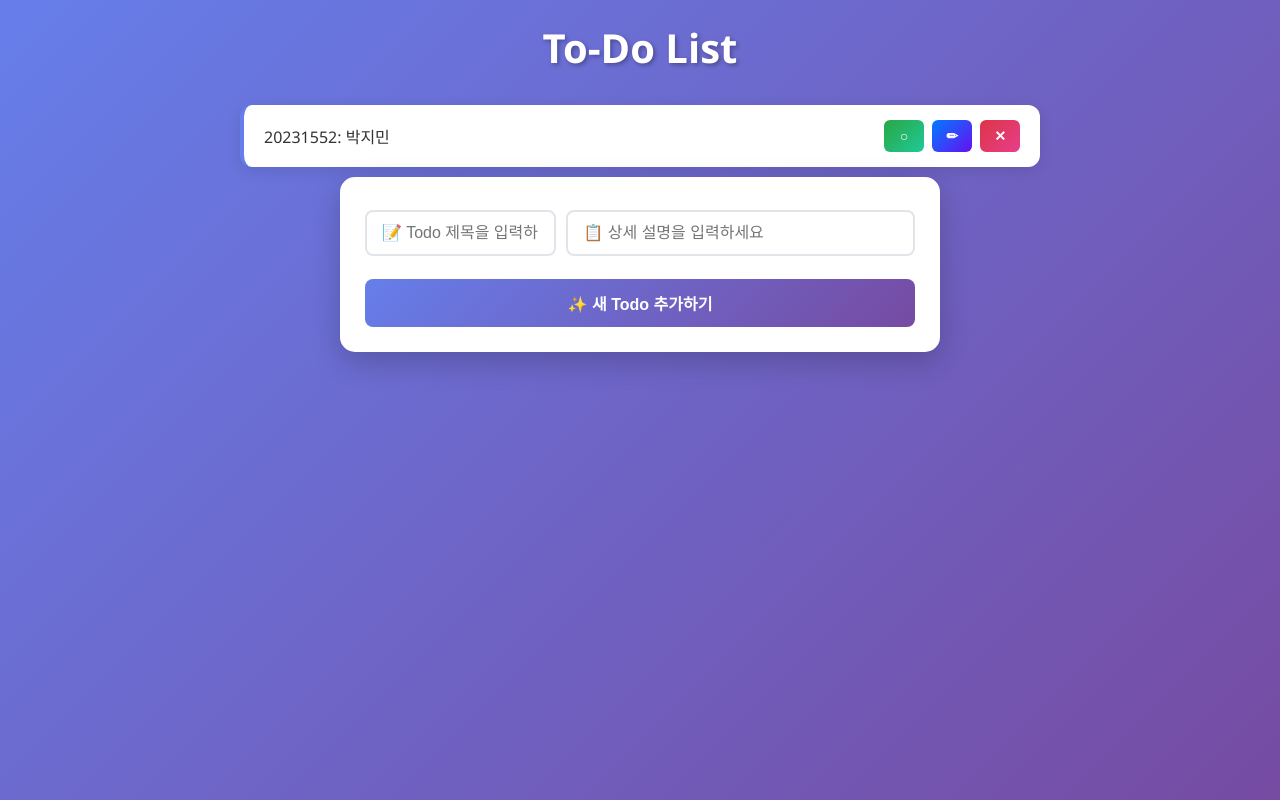
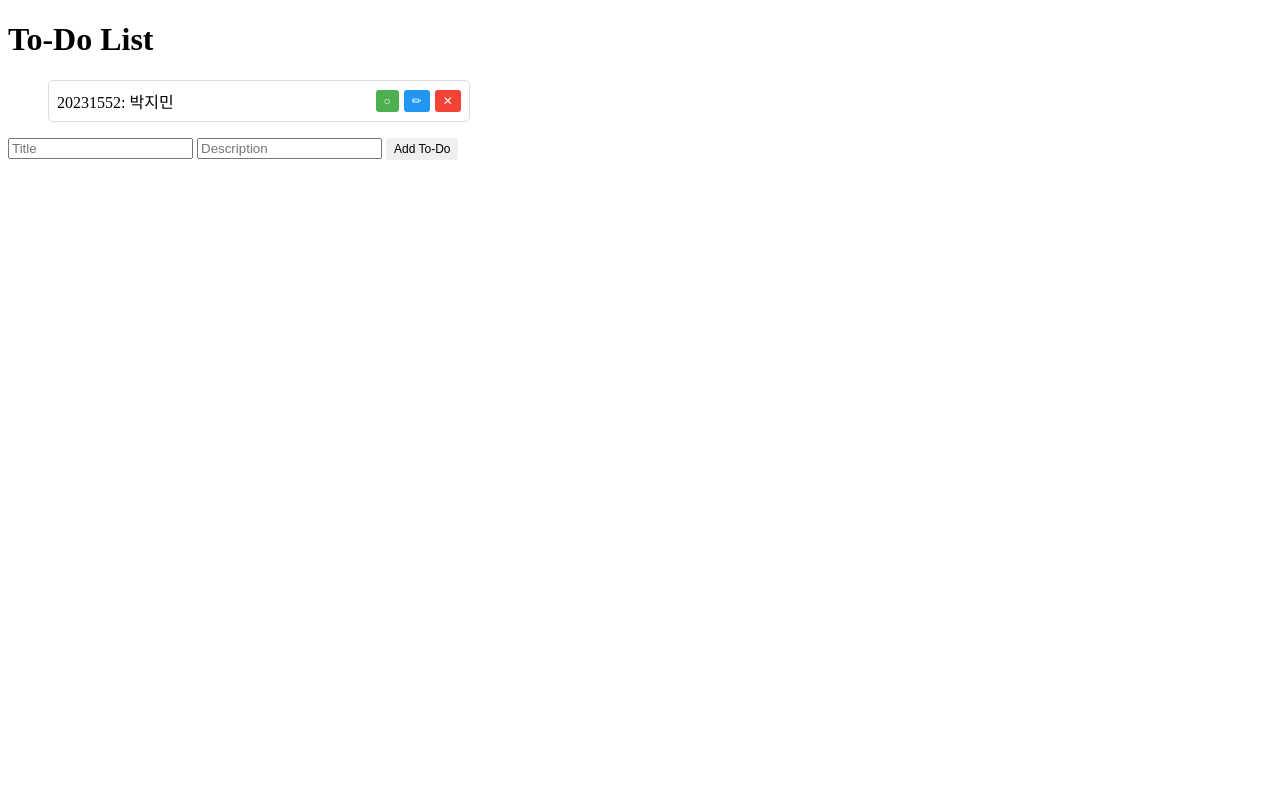
Before and after one commit to zzmnxn/DevOps_Course, a FastAPI app: page / in a window 1280 px wide. Run offline with FastAPI, Linux system fonts and the light colour scheme.

Commit message:
[Fix] : 에러 개선

```diff
--- a/FastApi_Todos/templates/index.html
+++ b/FastApi_Todos/templates/index.html
@@ -5,180 +5,52 @@
     <meta name="viewport" content="width=device-width, initial-scale=1.0">
     <title>To-Do List</title>
     <style>
-        * {
-            margin: 0;
-            padding: 0;
-            box-sizing: border-box;
+        .completed {
+            text-decoration: line-through;
+            opacity: 0.6;
+            background-color: #f0f0f0;
         }
-
-        body {
-            font-family: 'Segoe UI', Tahoma, Geneva, Verdana, sans-serif;
-            background: linear-gradient(135deg, #667eea 0%, #764ba2 100%);
-            min-height: 100vh;
-            padding: 20px;
-        }
-
-        h1 {
-            text-align: center;
-            color: white;
-            margin-bottom: 30px;
-            font-size: 2.5em;
-            text-shadow: 2px 2px 4px rgba(0,0,0,0.3);
-        }
-
-        #todo-form {
-            background: white;
-            padding: 25px;
-            border-radius: 15px;
-            box-shadow: 0 10px 30px rgba(0,0,0,0.2);
-            margin-bottom: 30px;
-            max-width: 600px;
-            margin-left: auto;
-            margin-right: auto;
-        }
-
-        #todo-form input {
-            width: 100%;
-            padding: 12px 15px;
-            margin: 8px 0;
-            border: 2px solid #e1e5e9;
-            border-radius: 8px;
-            font-size: 16px;
-            transition: border-color 0.3s ease;
-        }
-
-        #todo-form input:focus {
-            outline: none;
-            border-color: #667eea;
-            box-shadow: 0 0 0 3px rgba(102, 126, 234, 0.1);
-        }
-
-        #todo-form button {
-            width: 100%;
-            padding: 12px;
-            background: linear-gradient(135deg, #667eea 0%, #764ba2 100%);
-            color: white;
-            border: none;
-            border-radius: 8px;
-            font-size: 16px;
-            font-weight: bold;
-            cursor: pointer;
-            transition: transform 0.2s ease, box-shadow 0.2s ease;
-        }
-
-        #todo-form button:hover {
-            transform: translateY(-2px);
-            box-shadow: 0 5px 15px rgba(102, 126, 234, 0.4);
-        }
-
-        #todo-list {
-            list-style: none;
-            max-width: 800px;
-            margin: 0 auto;
-        }
-
         .todo-item {
-            background: white;
-            padding: 15px 20px;
-            margin: 10px 0;
-            border-radius: 12px;
-            box-shadow: 0 4px 15px rgba(0,0,0,0.1);
+            padding: 8px;
+            margin: 3px 0;
+            border: 1px solid #ddd;
+            border-radius: 5px;
             display: flex;
             justify-content: space-between;
             align-items: center;
-            transition: all 0.3s ease;
-            border-left: 4px solid #667eea;
+            max-width: 33%;
+            min-width: 300px;
         }
-
-        .todo-item:hover {
-            transform: translateY(-2px);
-            box-shadow: 0 8px 25px rgba(0,0,0,0.15);
-        }
-
-        .completed {
-            text-decoration: line-through;
-            opacity: 0.6;
-            background-color: #f8f9fa;
-            border-left-color: #28a745;
-        }
-
         .todo-content {
             flex-grow: 1;
             cursor: pointer;
-            font-size: 16px;
-            color: #333;
-            transition: color 0.3s ease;
+            white-space: nowrap;
+            overflow: hidden;
+            text-overflow: ellipsis;
+            max-width: 200px;
         }
-
-        .todo-content:hover {
-            color: #667eea;
-        }
-
         .todo-buttons {
             display: flex;
-            gap: 8px;
+            gap: 5px;
         }
-
         button {
-            padding: 8px 12px;
+            padding: 4px 8px;
             border: none;
-            border-radius: 6px;
+            border-radius: 3px;
             cursor: pointer;
-            font-size: 14px;
-            font-weight: bold;
-            transition: all 0.2s ease;
-            min-width: 40px;
+            font-size: 12px;
         }
-
         .toggle-btn {
-            background: linear-gradient(135deg, #28a745, #20c997);
+            background-color: #4CAF50;
             color: white;
         }
-
-        .toggle-btn:hover {
-            transform: scale(1.1);
-            box-shadow: 0 4px 12px rgba(40, 167, 69, 0.4);
-        }
-
         .edit-btn {
-            background: linear-gradient(135deg, #007bff, #6610f2);
+            background-color: #2196F3;
             color: white;
         }
-
-        .edit-btn:hover {
-            transform: scale(1.1);
-            box-shadow: 0 4px 12px rgba(0, 123, 255, 0.4);
-        }
-
         .delete-btn {
-            background: linear-gradient(135deg, #dc3545, #e83e8c);
+            background-color: #f44336;
             color: white;
-        }
-
-        .delete-btn:hover {
-            transform: scale(1.1);
-            box-shadow: 0 4px 12px rgba(220, 53, 69, 0.4);
-        }
-
-        @media (max-width: 768px) {
-            body {
-                padding: 10px;
-            }
-
-            h1 {
-                font-size: 2em;
-            }
-
-            .todo-item {
-                flex-direction: column;
-                align-items: flex-start;
-                gap: 10px;
-            }
-
-            .todo-buttons {
-                width: 100%;
-                justify-content: center;
-            }
         }
     </style>
 </head>
@@ -186,11 +58,9 @@
     <h1>To-Do List</h1>
     <ul id="todo-list"></ul>
     <form id="todo-form">
-        <div style="display: flex; gap: 10px; margin-bottom: 15px;">
-            <input type="text" id="title" placeholder="📝 Todo 제목을 입력하세요" required style="flex: 1;">
-            <input type="text" id="description" placeholder="📋 상세 설명을 입력하세요" required style="flex: 2;">
-        </div>
-        <button type="submit">✨ 새 Todo 추가하기</button>
+        <input type="text" id="title" placeholder="Title" required>
+        <input type="text" id="description" placeholder="Description" required>
+        <button type="submit">Add To-Do</button>
     </form>
     <script>
         async function fetchTodos() {
```
